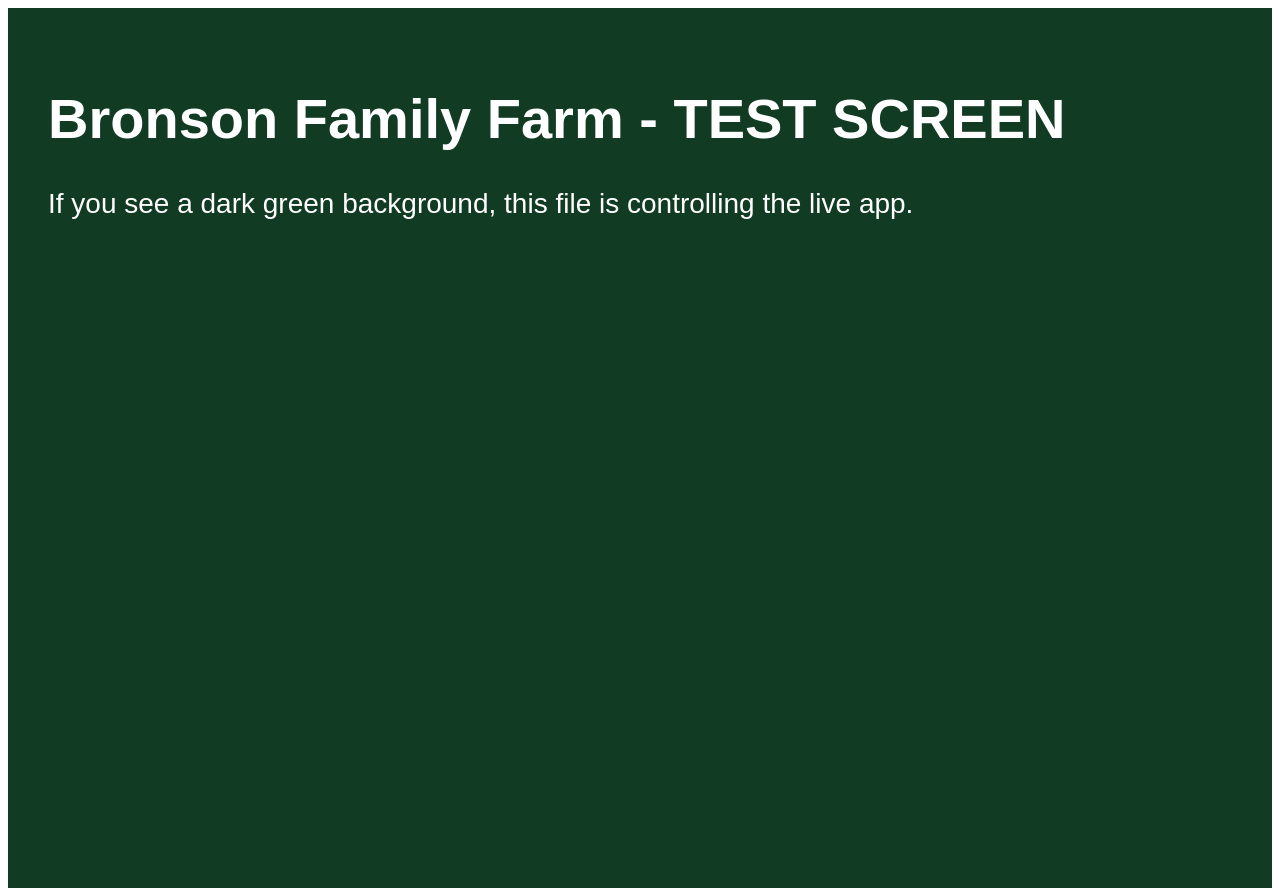
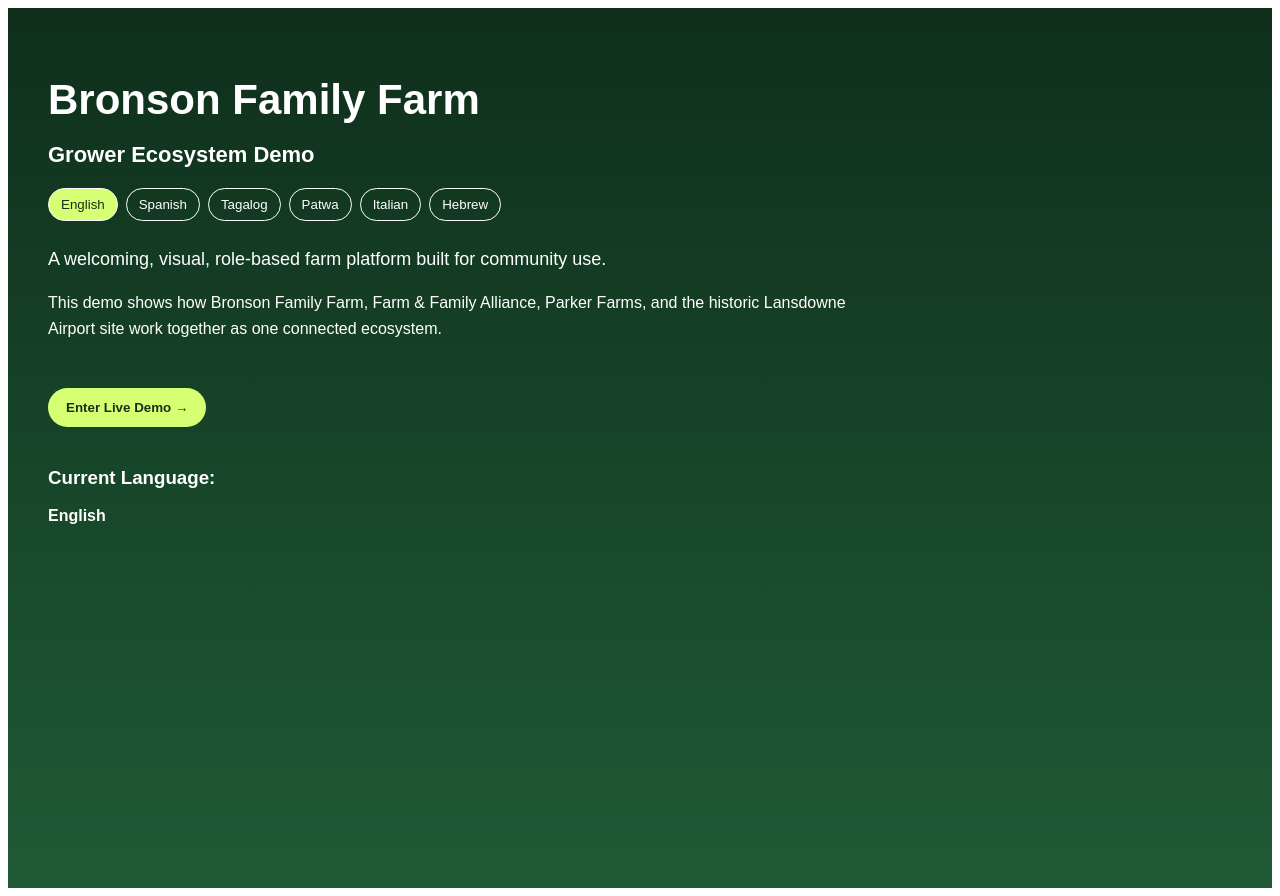
Before and after one commit to cburgessemail-gif/Farm, a React (Vite) app: page / in a window 1280 px wide. Built offline with nearby package versions, Linux system fonts and the light colour scheme.

Commit message:
Enhance App with language selection and UI updates
Added language selection buttons and updated UI elements.

```diff
--- a/src/App.tsx
+++ b/src/App.tsx
@@ -1,17 +1,77 @@
+import React, { useState } from "react";
+
+const languages = ["English", "Spanish", "Tagalog", "Patwa", "Italian", "Hebrew"];
+
 export default function App() {
+  const [lang, setLang] = useState("English");
+
   return (
     <div
       style={{
         minHeight: "100vh",
-        background: "#123b23",
+        background: "linear-gradient(#0f2f1b, #1f5a36)",
         color: "white",
         padding: "40px",
-        fontSize: "28px",
         fontFamily: "Arial, sans-serif"
       }}
     >
-      <h1>Bronson Family Farm - TEST SCREEN</h1>
-      <p>If you see a dark green background, this file is controlling the live app.</p>
+      <h1 style={{ fontSize: "42px", marginBottom: "10px" }}>
+        Bronson Family Farm
+      </h1>
+      <h2 style={{ fontSize: "22px", marginBottom: "20px" }}>
+        Grower Ecosystem Demo
+      </h2>
+
+      <div style={{ marginBottom: "20px" }}>
+        {languages.map((l) => (
+          <button
+            key={l}
+            onClick={() => setLang(l)}
+            style={{
+              marginRight: "8px",
+              marginBottom: "8px",
+              padding: "8px 12px",
+              borderRadius: "20px",
+              border: "1px solid white",
+              background: lang === l ? "#d7ff73" : "transparent",
+              color: lang === l ? "#173116" : "white",
+              cursor: "pointer"
+            }}
+          >
+            {l}
+          </button>
+        ))}
+      </div>
+
+      <p style={{ fontSize: "18px", marginBottom: "20px" }}>
+        A welcoming, visual, role-based farm platform built for community use.
+      </p>
+
+      <p style={{ maxWidth: "800px", lineHeight: "1.6" }}>
+        This demo shows how Bronson Family Farm, Farm & Family Alliance,
+        Parker Farms, and the historic Lansdowne Airport site work together
+        as one connected ecosystem.
+      </p>
+
+      <button
+        style={{
+          marginTop: "30px",
+          padding: "12px 18px",
+          borderRadius: "25px",
+          background: "#d7ff73",
+          color: "#173116",
+          border: "none",
+          fontWeight: "bold",
+          cursor: "pointer"
+        }}
+      >
+        Enter Live Demo →
+      </button>
+
+      <div style={{ marginTop: "40px" }}>
+        <h3>Current Language:</h3>
+        <strong>{lang}</strong>
+      </div>
     </div>
   );
 }
```
